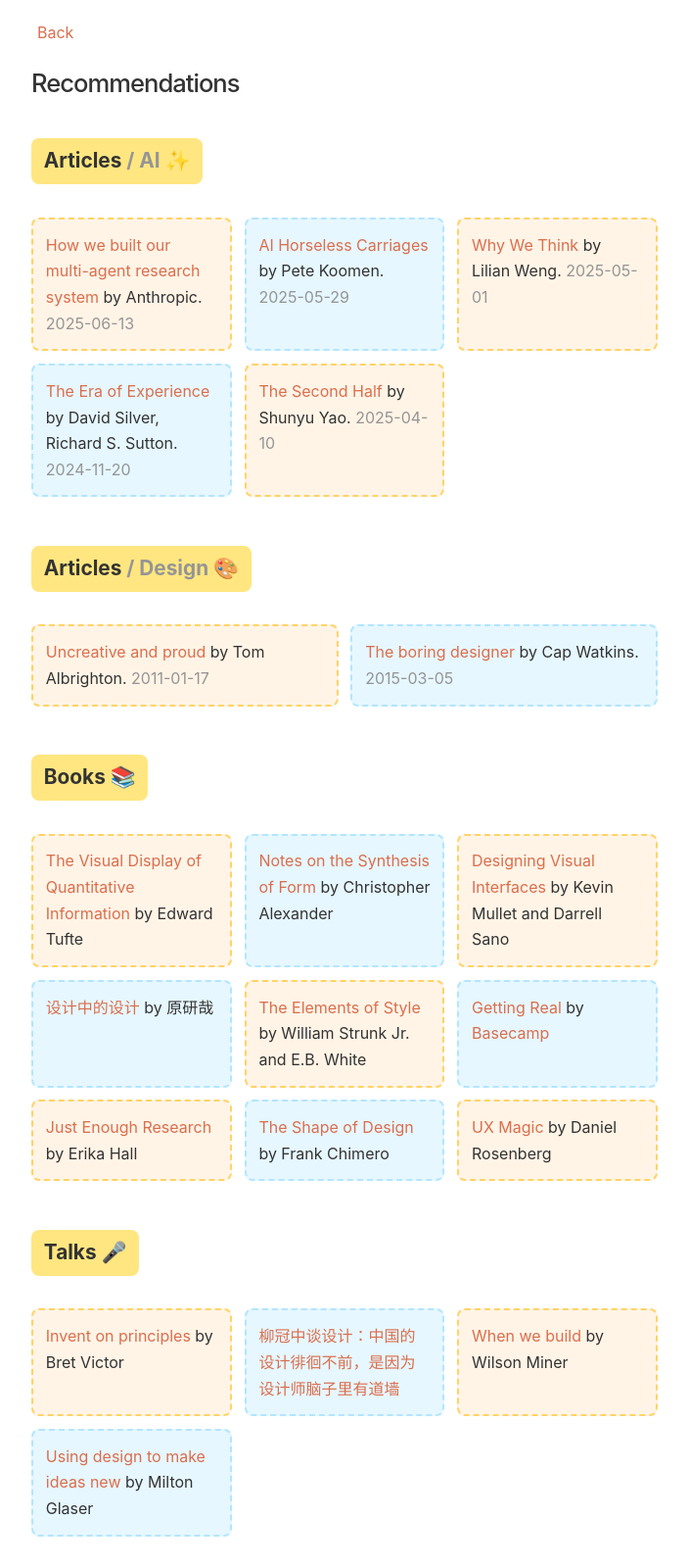
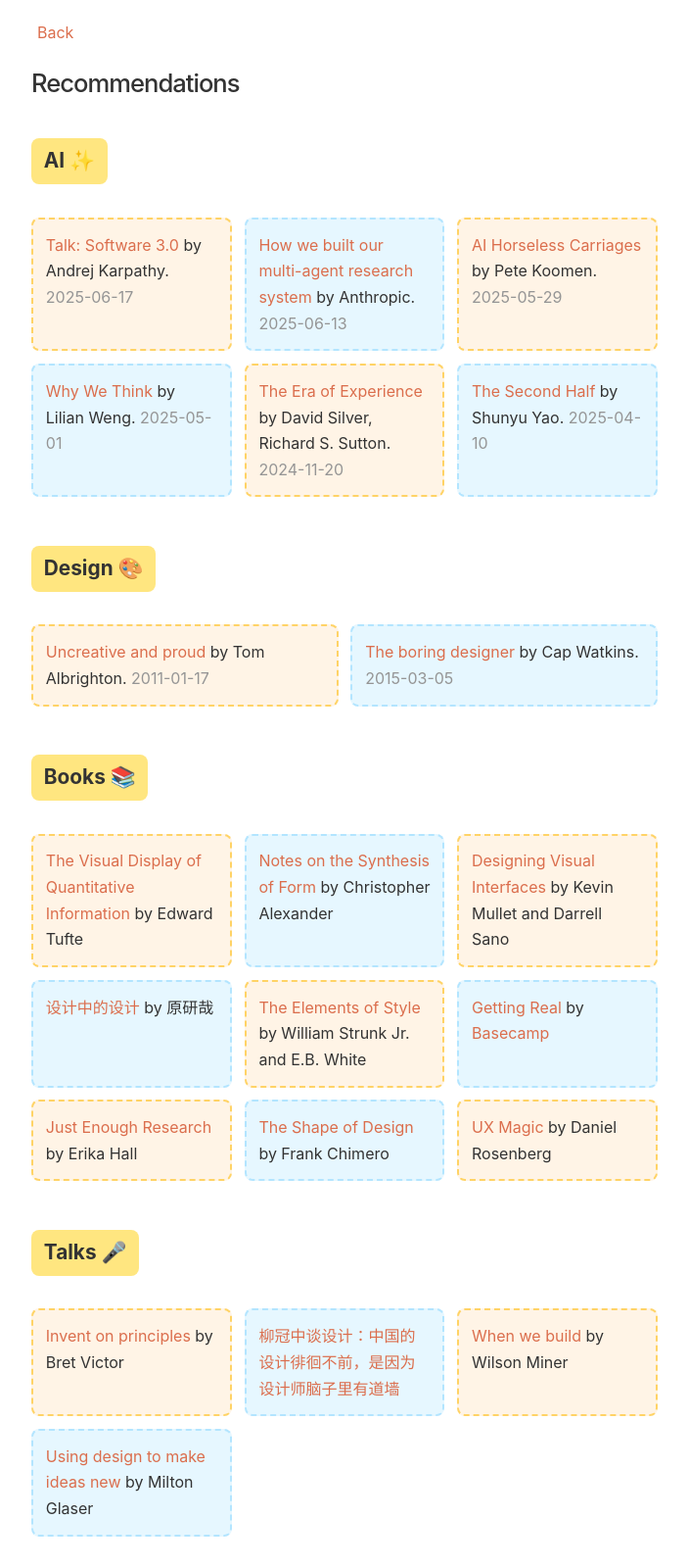
Before and after one commit to lvterry/lvterry.github.io, a Jekyll site: the page built from recommendations.html, in a window 1280 px wide. Shown: the whole page at 98% size, without its empty margins (288-991 px from the left). Built offline with Jekyll 4.4.1, drawn with Linux system fonts in a browser that asks for light colours.

Commit message:
Update recommendations.html

```diff
--- a/recommendations.html
+++ b/recommendations.html
@@ -11,8 +11,13 @@
 
     <h1 class="text-center">Recommendations</h1>
     <section class="category">
-      <h2>Articles <span class="weak">/ AI</span> ✨</h2>
+      <h2>AI ✨</h2>
       <ul class="recommendation-list">
+        <li>
+            <a href="https://www.youtube.com/watch?v=LCEmiRjPEtQ">Talk: Software 3.0</a> by
+            Andrej Karpathy.
+            <span class="weak">2025-06-17</span>
+        </li>
         <li>
             <a href="https://www.anthropic.com/engineering/built-multi-agent-research-system">How we built our multi-agent research system</a> by Anthropic.
             <span class="weak">2025-06-13</span>
@@ -37,7 +42,7 @@
     </section>
 
     <section class="category">
-      <h2>Articles <span class="weak">/ Design</span> 🎨</h2>
+      <h2>Design 🎨</h2>
       <ul class="recommendation-list">
         <li>
             <a href="https://www.abccopywriting.com/2011/01/17/uncreative-and-proud">Uncreative and proud</a> by Tom Albrighton.
```
